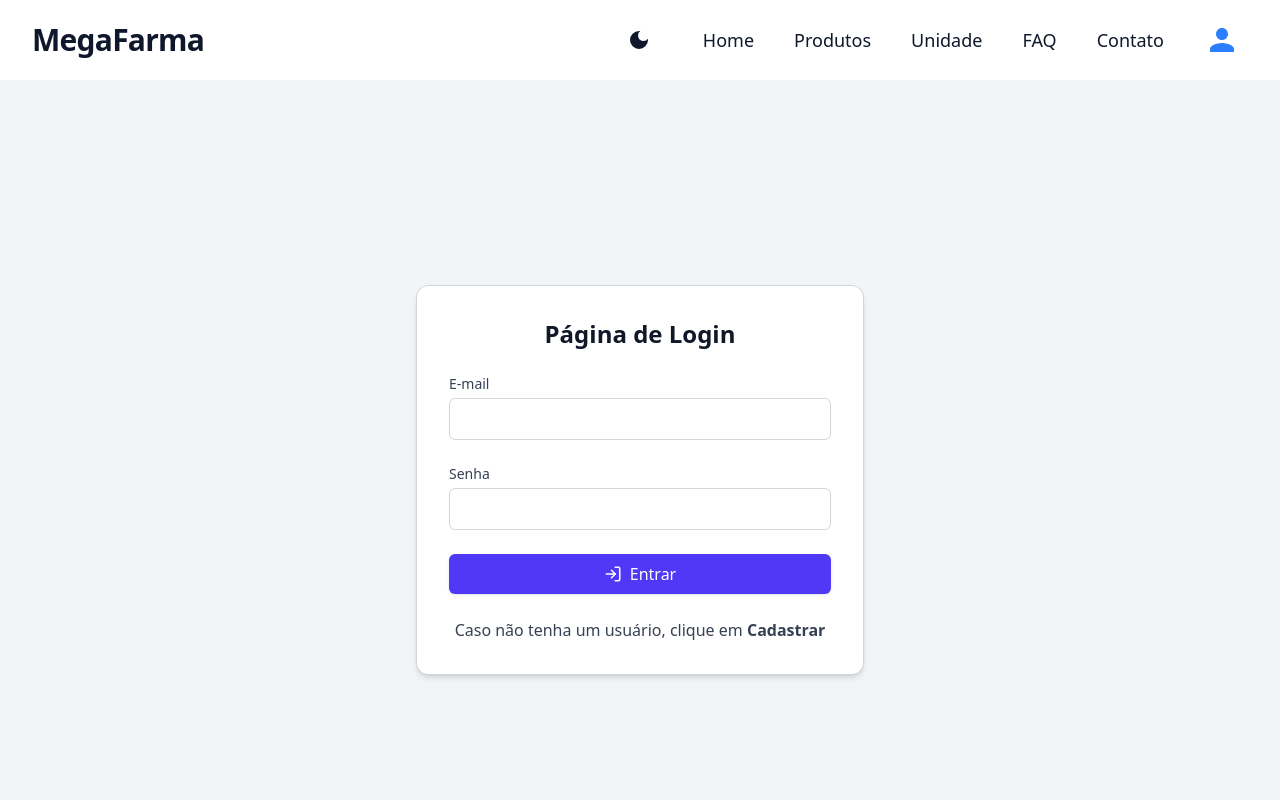
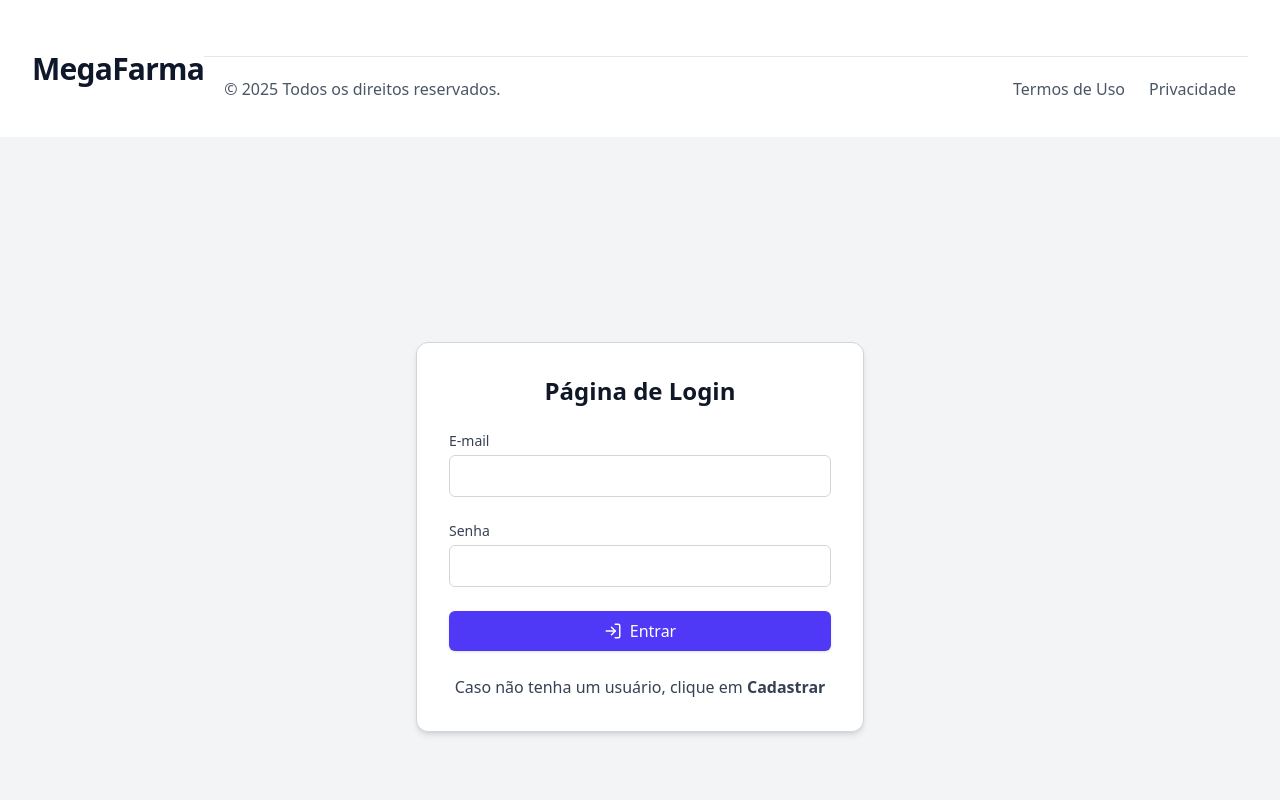
Before and after one commit to 1TDSPG-25/sistema-flow, a React (Vite) app: page /sistema-flow/login in a window 1280 px wide. Shown: the top 800 px of the page. Built offline with nearby package versions, Linux system fonts and the light colour scheme; no server answers.

Commit message:
feat: melhora os elementos do site.

```diff
--- a/src/components/Menu/Menu.tsx
+++ b/src/components/Menu/Menu.tsx
@@ -1,60 +1,42 @@
-import { NavLink } from "react-router-dom";
-import { MdDarkMode as DarkIcon } from "react-icons/md";
-import { MdOutlineLightMode as LightIcon } from "react-icons/md";
-import { MdPerson } from "react-icons/md";
 import useTheme from "../../context/useTheme";
 
-export default function Menu() {
-  const { isDark, toggleTheme } = useTheme();
-  const activeClass = "text-blue-500 font-semibold";
+export default function Rodape() {
+  const { isDark } = useTheme();
+  const year = new Date().getFullYear();
 
-  const isLoggedIn =
-    typeof window !== "undefined" &&
-    localStorage.getItem("isLoggedIn") === "true";
-
-  const loginIcon = (
-    <MdPerson className="text-4xl hover:scale-110 transition-transform" />
-  );
-
-  const perfilIcon = (
-    <MdPerson className="text-4xl text-blue-500 transition-transform" />
-  );
-
-  const links = [
-    { path: "/", label: "Home" },
-    { path: "/produtos", label: "Produtos" },
-    { path: "/unidade", label: "Unidade" },
-    { path: "/faq", label: "FAQ" },
-    { path: "/contato", label: "Contato" },
-    isLoggedIn
-      ? { path: "/perfil", label: perfilIcon }
-      : { path: "/login", label: loginIcon },
-  ];
+  const footerClasses = `
+    w-full border-t backdrop-blur py-4 px-3 transition-colors duration-500 mt-10
+    ${isDark
+      ? "bg-gray-900/90 border-gray-700 text-gray-300"
+      : "bg-white/90 border-gray-200 text-gray-600"
+    }
+  `;
 
   return (
-    <nav className="menu flex flex-row gap-3 md:gap-6 items-center md:justify-center text-base md:text-lg">
-      <div>
-        <button
-          onClick={toggleTheme}
-          className="px-5 py-3 hover:text-blue-500 transition-colors"
-        >
-          {isDark ? <LightIcon className="text-2xl" /> : <DarkIcon className="text-2xl" />}
-        </button>
+    <footer
+      role="contentinfo"
+      aria-label="Rodapé"
+      className={footerClasses}
+    >
+      <div className="mx-auto max-w-7xl flex flex-col items-center justify-between gap-6 sm:flex-row">
+        <p className="px-2 py-1 text-center sm:text-left">
+          © {year} Todos os direitos reservados.
+        </p>
+        <nav>
+          <ul className="flex flex-wrap justify-center gap-x-6 gap-y-2">
+            <li>
+              <a href="/termos" className="hover:underline">
+                Termos de Uso
+              </a>
+            </li>
+            <li>
+              <a href="/privacidade" className="hover:underline">
+                Privacidade
+              </a>
+            </li>
+          </ul>
+        </nav>
       </div>
-
-      {links.map(({ path, label }, idx) => (
-        <NavLink
-          key={idx}
-          to={path}
-          className={({ isActive }) =>
-            `px-2 py-1 transition-all duration-150 hover:px-3 ${
-              isActive ? activeClass : ""
-            }`
-          }
-        >
-          {label}
-        </NavLink>
-      ))}
-    </nav>
+    </footer>
   );
 }
```
